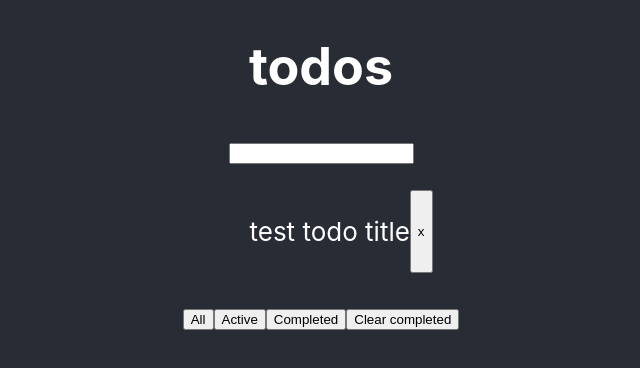
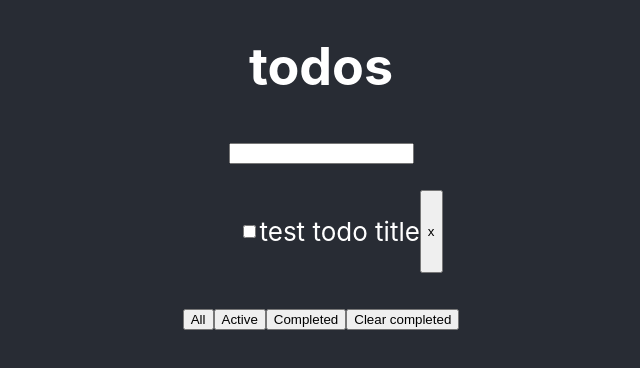
Before and after one commit to palimpZest/todo-app, a React (Create React App) app: page /active in a window 1280 px wide. Shown: the top 368 px of the page, without its empty margins (319-959 px from the left). Built offline with nearby package versions, Linux system fonts and the light colour scheme.

Commit message:
feat: Enable todo status toggle

```diff
--- a/src/actions/index.js
+++ b/src/actions/index.js
@@ -2,6 +2,7 @@ export const DISPLAY_ALL_TODOS = 'DISPLAY_ALL_TODOS';
 export const ADD_TODO = 'ADD_TODO';
 export const REMOVE_TODO = 'REMOVE_TODO';
 export const REMOVE_COMPLETED_TODOS = 'REMOVE_COMPLETED_TODOS';
+export const TOGGLE_TODO_STATUS = 'TOGGLE_TODO_STATUS';
 
 export function display_todos() {
   return {
@@ -23,6 +24,13 @@ export function remove_todo(itemId) {
   };
 }
 
+export function toggle_status(itemId) {
+  return {
+    type: TOGGLE_TODO_STATUS,
+    itemId,
+  };
+}
+
 export function remove_completed_todos() {
   return {
     type: REMOVE_COMPLETED_TODOS,
--- a/src/components/Todo.js
+++ b/src/components/Todo.js
@@ -1,7 +1,21 @@
 import React from 'react';
 
-const Todo = ({ title, id, handleRemove }) => (
-  <div style={{ display: 'flex' }}>
+const Todo = ({ title, completed, id, handleRemove, toggleStatus }) => (
+  <div
+    style={{
+      display: 'flex',
+      textDecoration: completed ? 'line-through' : 'none',
+    }}
+  >
+    <input
+      data-testid={`checkbox-id-${id}`}
+      type="checkbox"
+      checked={completed}
+      id={`${id}`}
+      name={`${title}`}
+      value={completed ? 'completed' : 'active'}
+      onChange={() => toggleStatus(id)}
+    />
     <p data-testid="todo-item-id">{title}</p>
     <button
       data-testid={`delete-button-${id}`}
--- a/src/components/TodoList.js
+++ b/src/components/TodoList.js
@@ -2,14 +2,17 @@ import React from 'react';
 
 import Todo from './Todo';
 
-const TodoList = ({ todos, handleRemove }) => {
-  return (
-    <ul>
-      {todos.map((todo) => (
-        <Todo key={todo.id} {...todo} handleRemove={handleRemove} />
-      ))}
-    </ul>
-  );
-};
+const TodoList = ({ todos, handleRemove, toggleStatus }) => (
+  <ul>
+    {todos.map((todo) => (
+      <Todo
+        key={todo.id}
+        {...todo}
+        handleRemove={handleRemove}
+        toggleStatus={toggleStatus}
+      />
+    ))}
+  </ul>
+);
 
 export default TodoList;
--- a/src/containers/VisibleTodoList.js
+++ b/src/containers/VisibleTodoList.js
@@ -1,5 +1,5 @@
 import { connect } from 'react-redux';
-import { remove_todo } from '../actions';
+import { remove_todo, toggle_status } from '../actions';
 import TodoList from '../components/TodoList';
 import { VisibilityFilters } from '../actions';
 
@@ -24,6 +24,9 @@ const mapStateToProps = (state, ownProps) => {
 
 const mapDispatchToProps = (dispatch) => ({
   handleRemove: (id) => dispatch(remove_todo(id)),
+  toggleStatus: (id) => {
+    dispatch(toggle_status(id));
+  },
 });
 
 export default connect(mapStateToProps, mapDispatchToProps)(TodoList);
--- a/src/reducers/index.js
+++ b/src/reducers/index.js
@@ -3,6 +3,7 @@ import {
   ADD_TODO,
   REMOVE_TODO,
   REMOVE_COMPLETED_TODOS,
+  TOGGLE_TODO_STATUS,
 } from '../actions';
 
 export const initialState = [
@@ -27,6 +28,18 @@ const todoReducer = (state = { todos: initialState }, action) => {
         ...state,
         todos: state.todos.filter((item) => item.completed === false),
       };
+    case TOGGLE_TODO_STATUS:
+      return {
+        ...state,
+        todos: state.todos.map((item) =>
+          item.id === action.itemId
+            ? {
+                ...item,
+                completed: !item.completed,
+              }
+            : item,
+        ),
+      };
     default:
       return state;
   }
```
Also changed, not shown: 1 other file (tests, documents, lock files or other folders).
